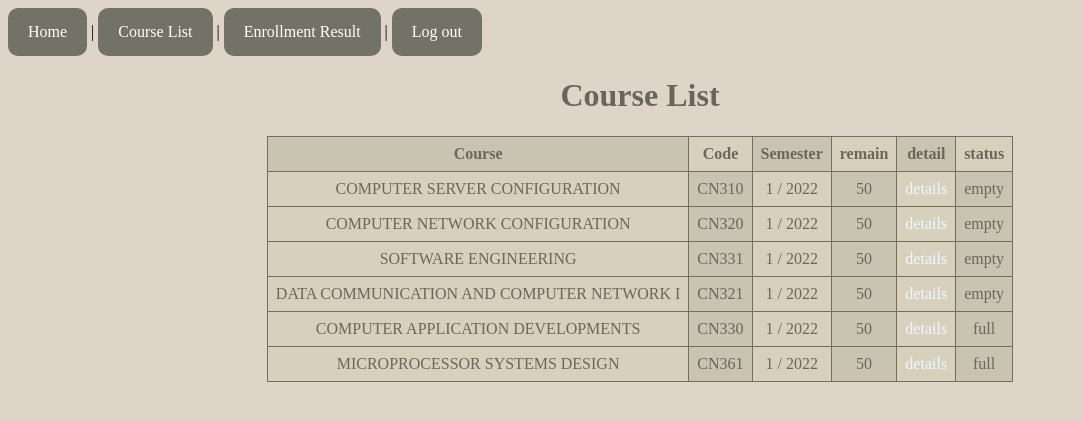
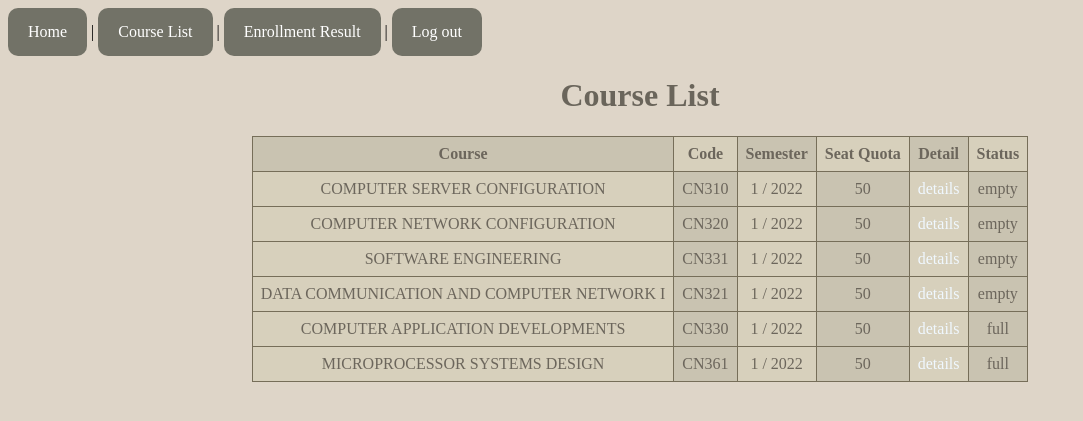
Before and after one commit to cn331-sireetorn/cn331-as2, a Django app: page /course/ in a window 1280 px wide. Shown: the top 421 px of the page, without its empty margins (0-1083 px from the left). Run offline with Django 3.2, Linux system fonts and the light colour scheme; data comes from the database, SQL or seed files in the repository; both versions use the stored data as it was after the commit.

Commit message:
complete 6

```diff
--- a/demo/course/templates/course/index.html
+++ b/demo/course/templates/course/index.html
@@ -64,9 +64,9 @@
       <th>Course</th>
       <th>Code</th>
       <th>Semester</th>
-      <th>remain</th>
-      <th>detail</th>
-      <th>status</th>
+      <th>Seat Quota</th>
+      <th>Detail</th>
+      <th>Status</th>
     </tr>
     {% for course in courses %}
     <tr>
--- a/demo/login/templates/login/login.html
+++ b/demo/login/templates/login/login.html
@@ -67,7 +67,7 @@
 
     button:hover,
     button:focus{
-        background: rgb(134, 113, 113);
+        background: rgb(253, 241, 194);
         width: 150px;
         color: bisque;
     }
```
Also changed, not shown: demo/db.sqlite3.
